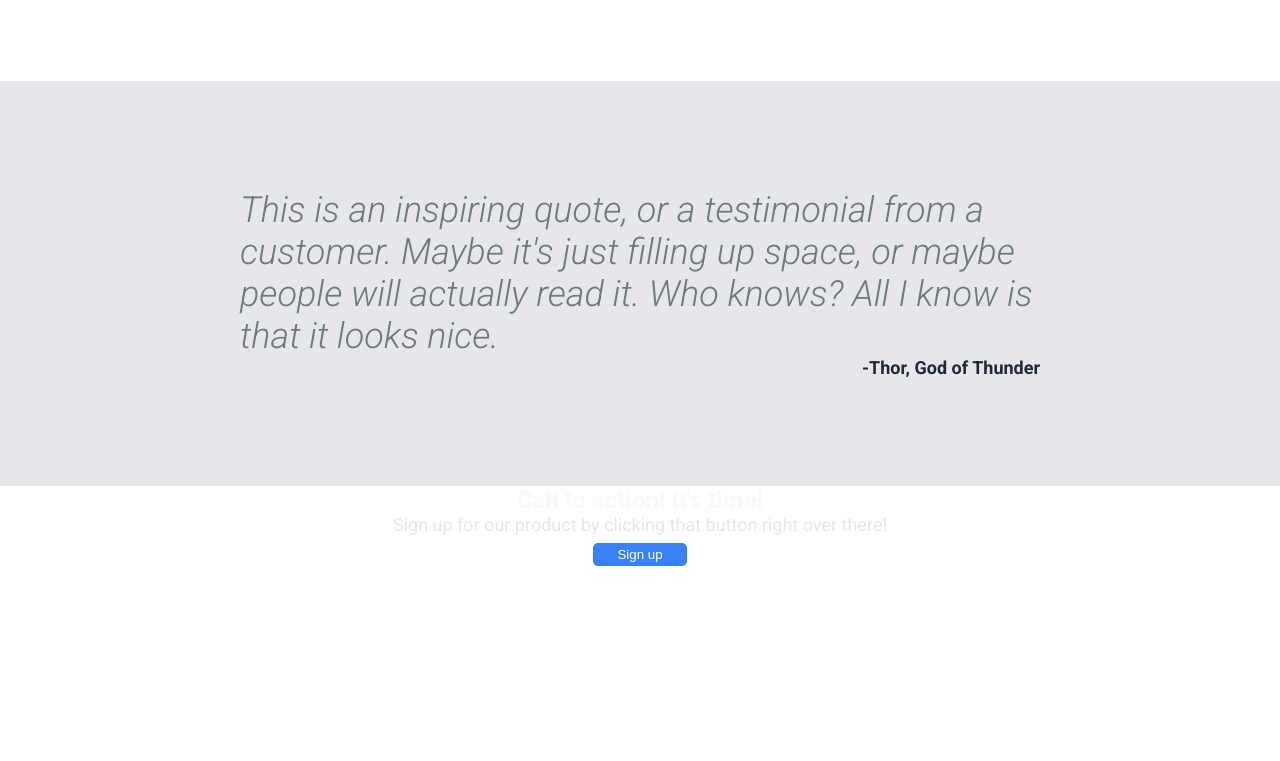
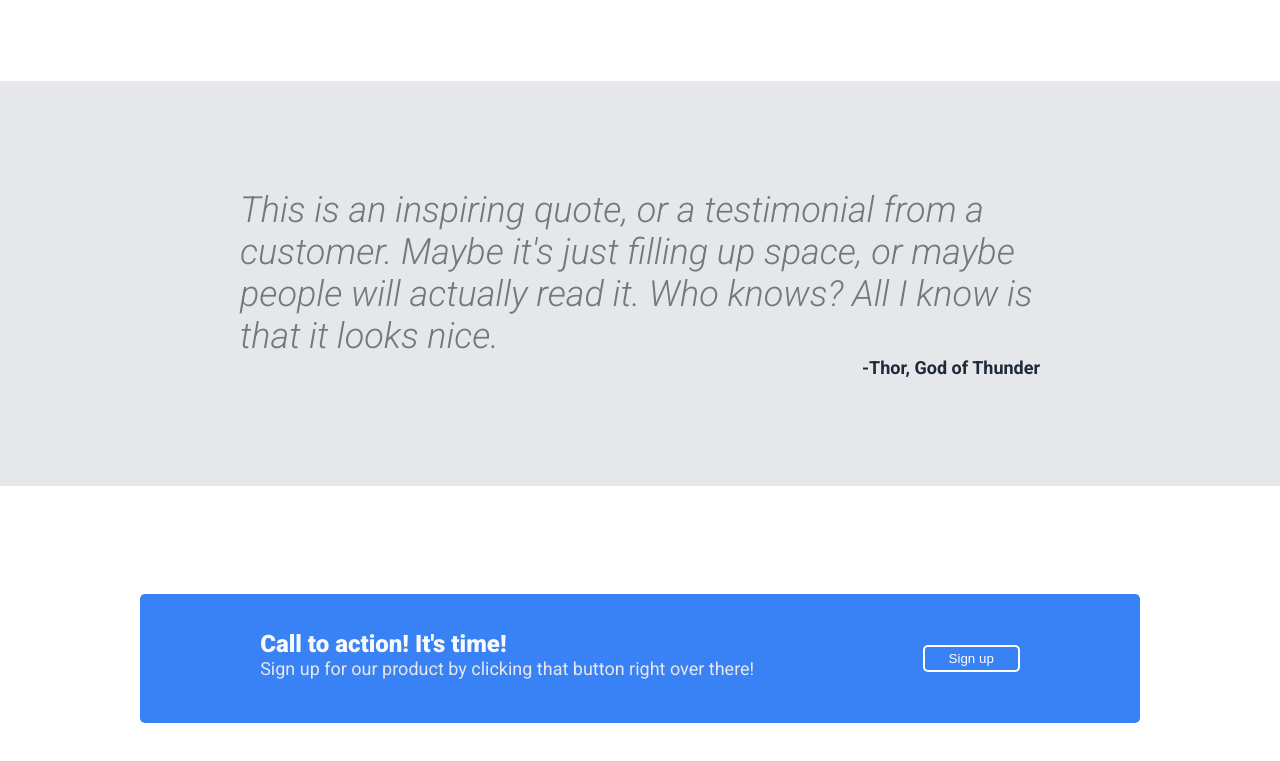
Before and after one commit to alexnoy/Landing-page, a plain HTML site: page index.html in a window 1280 px wide. Shown: the part 897-1658 px from the top of the page. Before the commit the page ends 1463 px from the top, so only its background shows below. Drawn offline with Linux system fonts and the light colour scheme.

Commit message:
style-Create styling for sign up body section
Added the styling for the sign up area.

```diff
--- a/style.css
+++ b/style.css
@@ -43,6 +43,7 @@ a {
 .subtext {
     font-size: 18px;
     color: #E5E7EB;
+    margin-bottom: 8px;
 }
 
 .header-content {
@@ -61,10 +62,6 @@ a {
     font-size: 48px;
     font-weight: 900;
     color: #F9FAF8;
-}
-
-.subtext {
-    margin-bottom: 8px;
 }
 
 img {
@@ -148,3 +145,26 @@ span {
     font-style: normal;
     text-align: end;
 }
+
+.sign-up {
+    display: flex;
+    justify-content: center;
+    text-align: left;
+    padding: 108px;
+}
+
+.ad {
+    background-color: #3882F6;
+    padding: 36px;
+    border-radius: 5px;
+    max-width: 1000px;
+    flex: 1;
+    display: flex;
+    justify-content: space-around;
+    align-items: center;
+}
+
+.button {
+    border: 2px solid white;
+    height: fit-content;
+}
```
